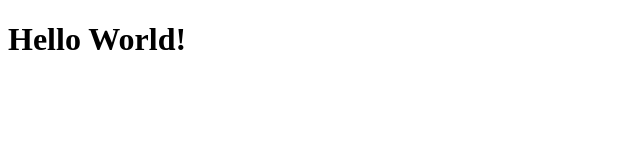
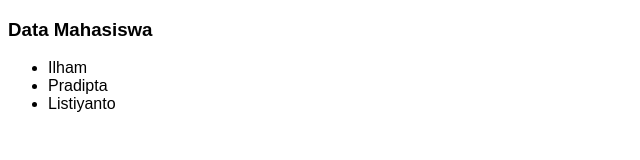
Before and after one commit to AMTATO/Git, a plain HTML site: page index.html in a window 1280 px wide. Shown: the whole page, without its empty margins (0-640 px from the left). Drawn offline with Linux system fonts and the light colour scheme.

Commit message:
Menambahkan data mahasiswa

```diff
--- a/index.html
+++ b/index.html
@@ -6,11 +6,16 @@
     <meta http-equiv="X-UA-Compatible" content="IE=edge">
     <meta name="viewport" content="width=device-width, initial-scale=1.0">
     <title>Coba Git</title>
-    <style l></style>
+    <link rel="stylesheet" href="style.css">
 </head>
 
 <body>
-    <h1>Hello World!</h1>
+    <h3>Data Mahasiswa</h3>
+    <ul>
+        <li>Ilham</li>
+        <li>Pradipta</li>
+        <li>Listiyanto</li>
+    </ul>
 </body>
 
 </html>
```
